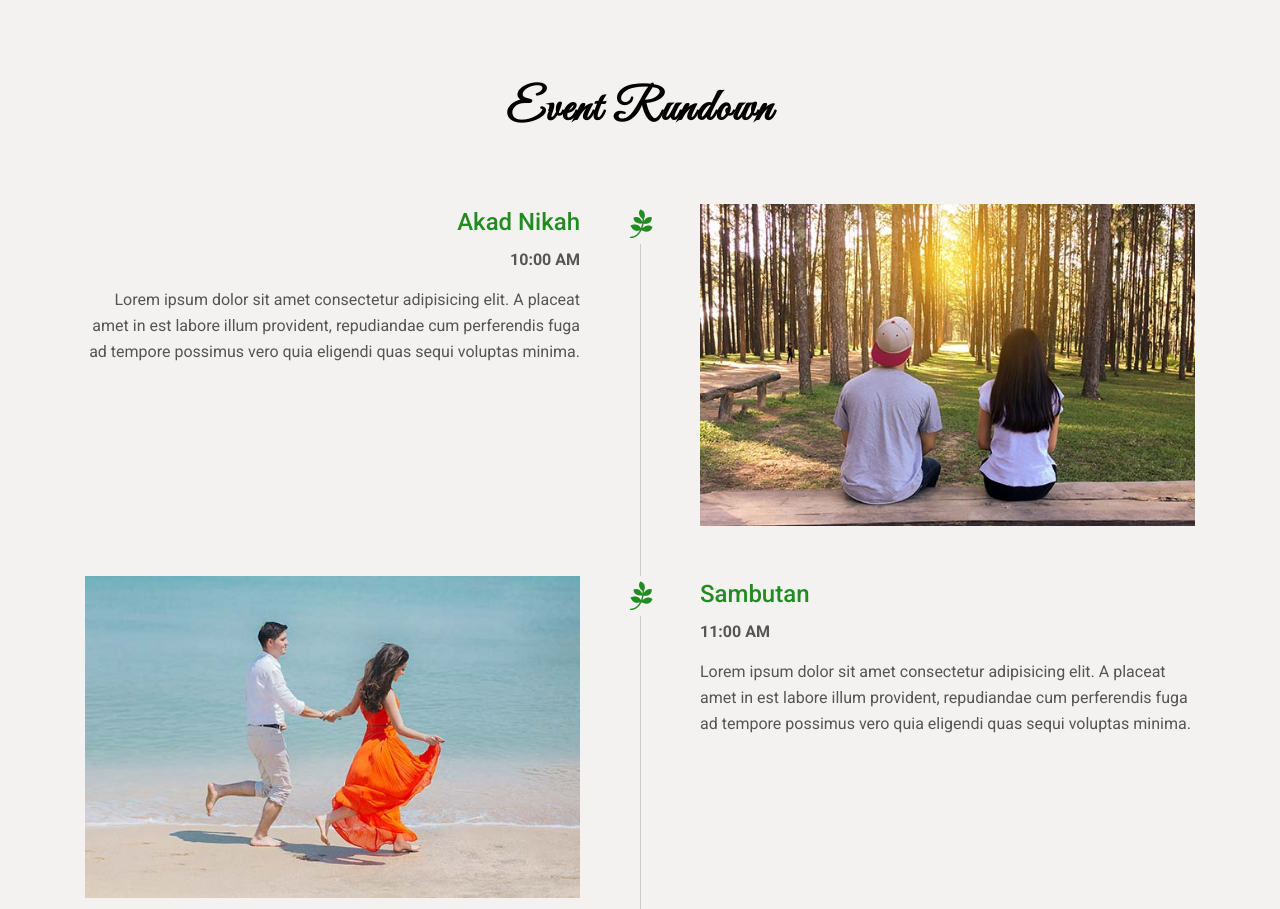
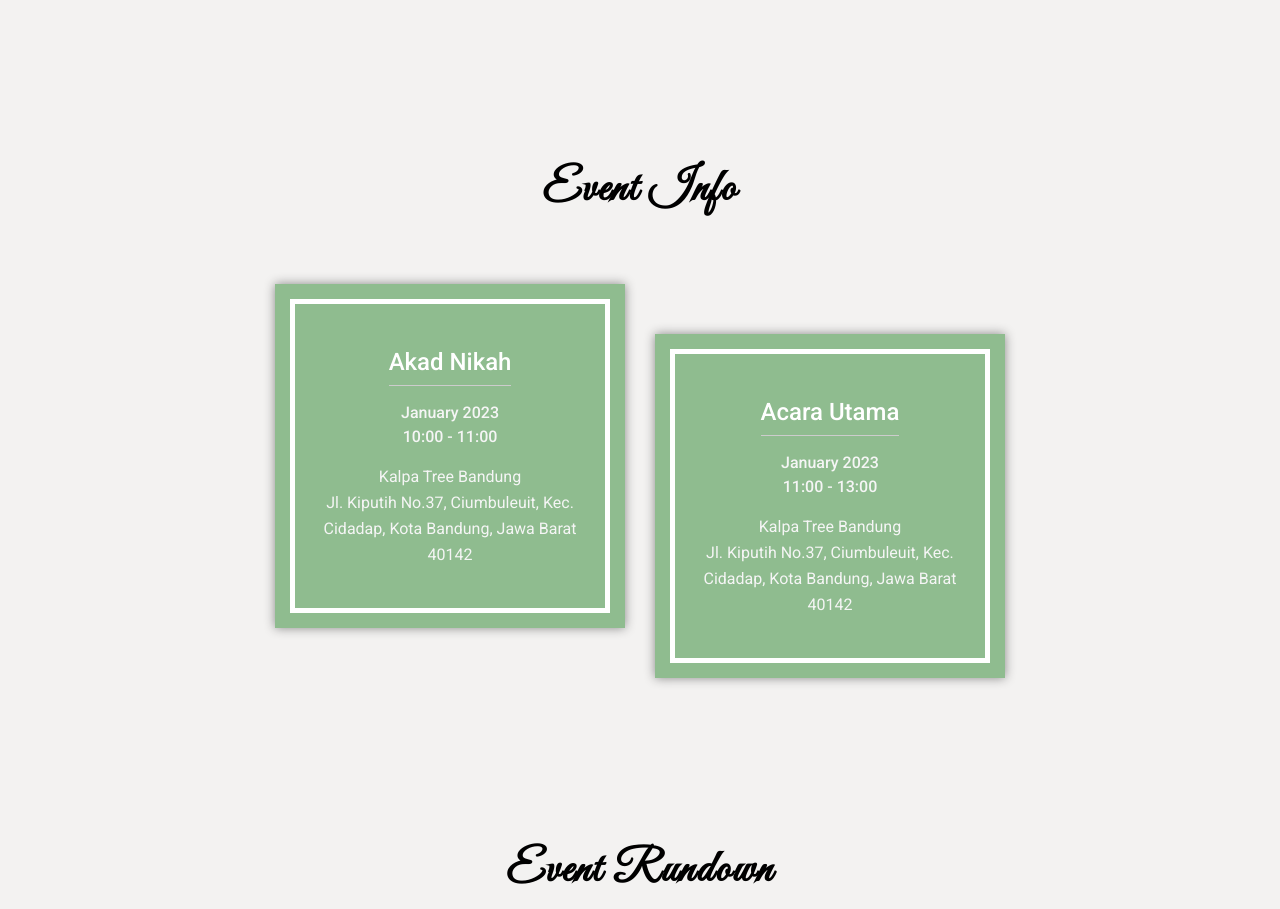
Before and after one commit to mtaufikrahman/Wedding-Invitation, a plain HTML site: page index.html in a window 1280 px wide. Shown: the part 1547-2456 px from the top of the page. Drawn offline with Linux system fonts and the light colour scheme.

Commit message:
Added event info section, added event info cards, styled event info section

```diff
--- a/css/color.css
+++ b/css/color.css
@@ -5,14 +5,16 @@
 .about-section .couple h3,
 .header .nav ul li a.active,
 .header .nav ul li a:hover{
-    color: forestgreen;
+    color: darkseagreen;
 }
 
 .about-section .social-links a i,
 .about-section .couple img{
-    border-color: forestgreen;
+    border-color: darkseagreen;
 }
 
+/* .info-section, */
+.info-section .info-item-inner,
 .about-section .social-links a:hover i{
-    background-color: forestgreen;
+    background-color: darkseagreen;
 }
--- a/css/style.css
+++ b/css/style.css
@@ -264,7 +264,7 @@ footer{
 
 /************************ about-section ************************/
 .about-section{
-    padding: 80px 0 0;
+    padding: 80px 0 80px;
 }
 
 .about-section .couple{
@@ -342,7 +342,89 @@ footer{
     color: #f3f2f1;
 }
 
-/************************ rundown ************************/
+/************************ event info ************************/
+.info-section{
+    padding: 80px 0 130px;
+}
+
+.info-section .section-title h2{
+    /* color: white; */
+}
+
+.info-section .info-item{
+    flex: 0 0 33.33%;
+    max-width: 33.33%;
+    padding: 0 15px;
+    display: flex;
+    flex-wrap: wrap;
+}
+
+.info-section .info-item:nth-child(2){
+    transform: translateY(50px);
+}
+
+.info-section .info-item-inner{
+    background-color: white;
+    padding: 60px 45px 60px;
+    /* padding: 60px 45px 100px; */
+    text-align: center;
+    box-shadow: 0 0 10px #888888;
+    flex: 0 0 100%;
+    max-width: 100%;
+    position: relative;
+    z-index: 1;
+}
+
+.info-section .info-item-inner::before{
+    content: '';
+    position: absolute;
+    left: 15px;
+    top: 15px;
+    right: 15px;
+    bottom: 15px;
+    border: 5px solid white;
+    z-index: -1;
+}
+
+.info-section .info-item-inner h3{
+    color: white;
+    font-weight: 500;
+    font-size: 24px;
+    margin: 0 0 15px;
+    text-transform: capitalize;
+    border-bottom: 1px solid #cccccc;
+    padding-bottom: 5px;
+    display: inline-block;
+}
+
+.info-section .info-item-inner span{
+    color: whitesmoke;
+    display: block;
+    font-weight: 500;
+    font-size: 16px;
+}
+
+.info-section .info-item-inner span.time{
+    margin-bottom: 15px;
+}
+
+.info-section .info-item-inner p{
+    color: whitesmoke;
+    font-size: 16px;
+    line-height: 26px;
+    margin: 0;
+}
+
+/* .info-section .info-item-inner img{
+    position: absolute;
+    width: 40px;
+    left: 50%;
+    bottom: 18px;
+    z-index: -2;
+    margin-left: -20px;
+} */
+
+/************************ event rundown ************************/
 .rundown-section{
     padding: 80px 0 80px;
 }
--- a/index.html
+++ b/index.html
@@ -54,7 +54,7 @@
                     <div class="home-content">
                         <p>Dear (Guest Name Here), <br> we humbly invite you to celebrate the wedding of</p>
                         <h1>Dhifa & Taufik</h1>
-                        <span>December 2022</span>
+                        <span>January 2023</span>
                     </div>
                 </div>
             </div>
@@ -76,7 +76,7 @@
                     <div class="home-content">
                         <p>Dear (Guest Name Here), <br> we humbly invite you to celebrate the wedding of</p>
                         <h1>Dhifa & Taufik</h1>
-                        <span>December 2022</span>
+                        <span>January 2023</span>
                     </div>
                 </div>
             </div>
@@ -98,7 +98,7 @@
                     <div class="home-content">
                         <p>Dear (Guest Name Here), <br> we humbly invite you to celebrate the wedding of</p>
                         <h1>Dhifa & Taufik</h1>
-                        <span>December 2022</span>
+                        <span>January 2023</span>
                     </div>
                 </div>
             </div>
@@ -155,6 +155,44 @@
         </div>
     </section>
     <!-------------------------------- about us end -------------------------------->
+
+    <!-------------------------------- event info start -------------------------------->
+    <section class="info-section">
+        <div class="container">
+            <div class="row">
+                <div class="section-title">
+                    <h2>Event Info</h2>
+                </div>
+            </div>
+            <div class="row justify-content-center">
+                <!-- item start -->
+                <div class="info-item">
+                    <div class="info-item-inner">
+                        <h3>Akad Nikah</h3>
+                        <span class="date">January 2023</span>
+                        <span class="time">10:00 - 11:00</span>
+                        <p>Kalpa Tree Bandung</p>
+                        <p>Jl. Kiputih No.37, Ciumbuleuit, Kec. Cidadap, Kota Bandung, Jawa Barat 40142</p>
+                        <!-- <img src="img/icons/flower.svg" alt="icon"> -->
+                    </div>
+                </div>
+                <!-- item end -->
+                <!-- item start -->
+                <div class="info-item">
+                    <div class="info-item-inner">
+                        <h3>Acara Utama</h3>
+                        <span class="date">January 2023</span>
+                        <span class="time">11:00 - 13:00</span>
+                        <p>Kalpa Tree Bandung</p>
+                        <p>Jl. Kiputih No.37, Ciumbuleuit, Kec. Cidadap, Kota Bandung, Jawa Barat 40142</p>
+                        <!-- <img src="img/icons/flower.svg" alt="icon"> -->
+                    </div>
+                </div>
+                <!-- item end -->
+            </div>
+        </div>
+    </section>
+    <!-------------------------------- event info end -------------------------------->
 
     <!-------------------------------- event rundown start -------------------------------->
     <section class="rundown-section">
```
